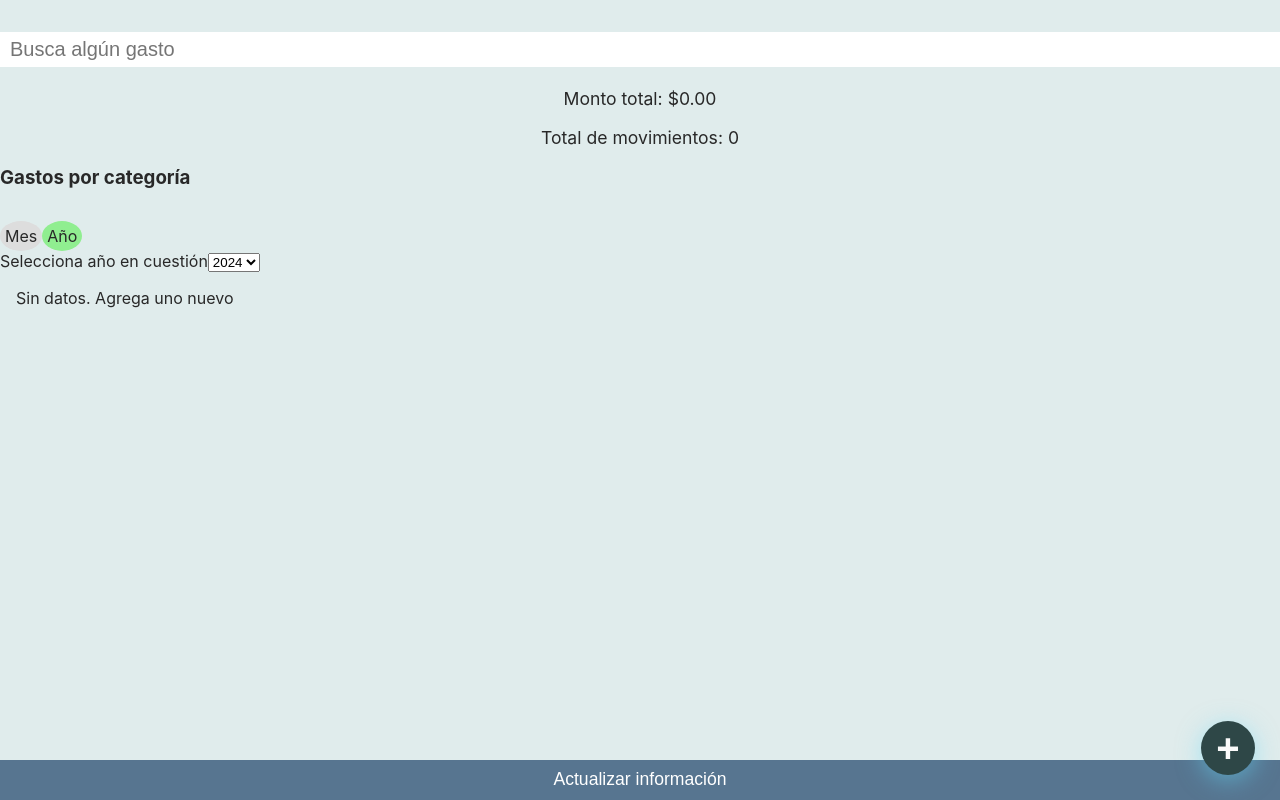
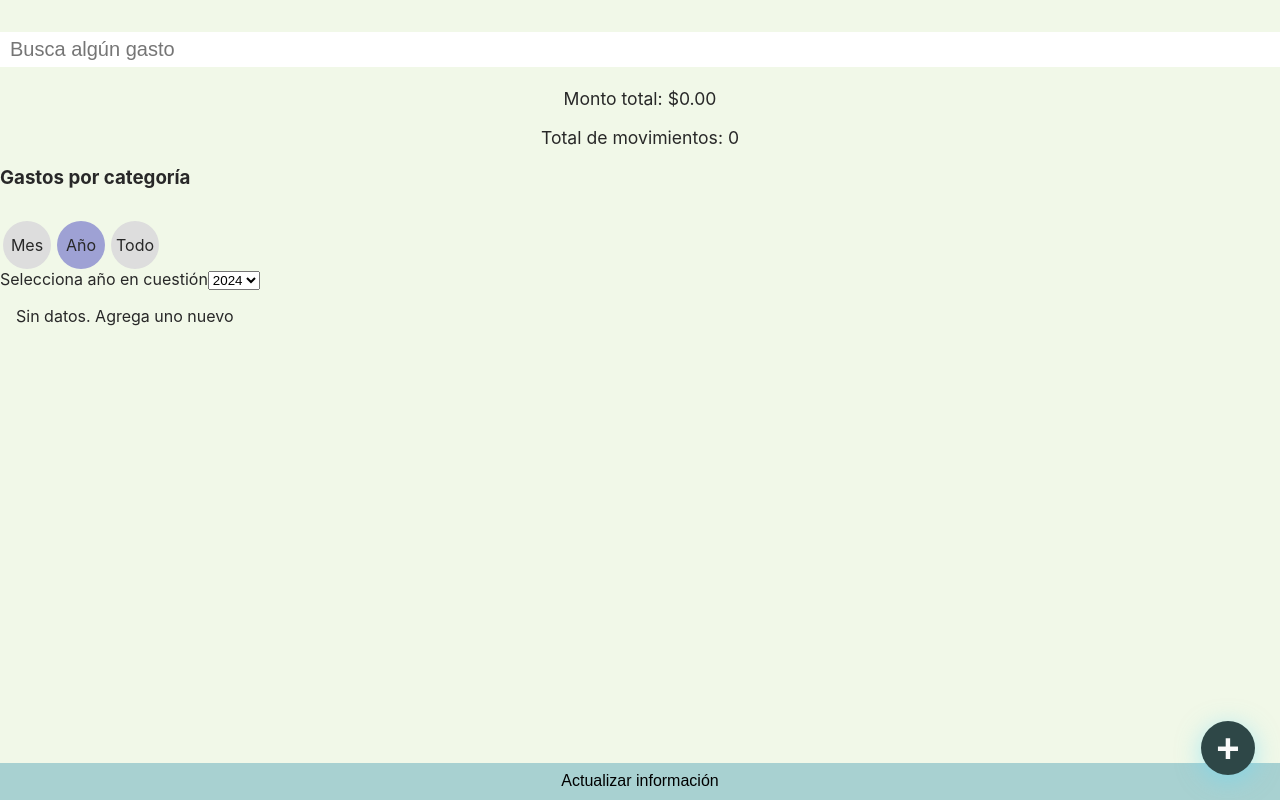
Before and after one commit to OscarUrielCZ/fint-desktop, a React (Create React App) app: page / in a window 1280 px wide. Built offline with nearby package versions, Linux system fonts and the light colour scheme.

Commit message:
colores nuevos, filtro total historial

```diff
--- a/src/App.css
+++ b/src/App.css
@@ -6,7 +6,7 @@
     position: fixed;
     top: 0;
     width: 100%;
-    background-color: #e0ecec;
+    background-color: #F1F8E8;
 }
 
 .bottom-pinned {
@@ -18,10 +18,7 @@
 .btn-update {
     width: 100%;
     padding: 0.6rem;
-
-    font-size: 1.1rem;
-
-    background-color: #577590;
-    color: white;
+    font-size: 1rem;
+    background-color: #A8D1D1;
     border: none;
 }
--- a/src/AppUI.js
+++ b/src/AppUI.js
@@ -32,6 +32,7 @@ function AppUI() {
   const expensesFiltered = expensesFound
     .filter((expense) => {
       return (
+        periodSelected === Period.FULL ||
         (periodSelected === Period.MONTH &&
           expense.date.getMonth() == dateComponents.month &&
           expense.date.getFullYear() == dateComponents.year) ||
@@ -54,7 +55,7 @@ function AppUI() {
           onClick={() => setPeriodSelected(Period.MONTH)}
           style={{
             backgroundColor:
-              periodSelected === Period.MONTH ? "lightgreen" : "#ddd",
+              periodSelected === Period.MONTH ? "#9EA1D4" : "#ddd",
           }}
         >
           Mes
@@ -63,10 +64,19 @@ function AppUI() {
           onClick={() => setPeriodSelected(Period.YEAR)}
           style={{
             backgroundColor:
-              periodSelected === Period.YEAR ? "lightgreen" : "#ddd",
+              periodSelected === Period.YEAR ? "#9EA1D4" : "#ddd",
           }}
         >
           Año
+        </Chip>
+        <Chip
+          onClick={() => setPeriodSelected(Period.FULL)}
+          style={{
+            backgroundColor:
+              periodSelected === Period.FULL ? "#9EA1D4" : "#ddd",
+          }}
+        >
+          Todo
         </Chip>
       </div>
 
@@ -95,6 +105,7 @@ function AppUI() {
             </select>
           </div>
         )}
+        {periodSelected !== Period.FULL && (
           <div>
             <span>Selecciona año en cuestión</span>
             <select
@@ -108,6 +119,7 @@ function AppUI() {
               <option value="2022">2022</option>
             </select>
           </div>
+        )}
       </div>
 
       <div style={{ marginBottom: "4rem" }}>
--- a/src/common/types.ts
+++ b/src/common/types.ts
@@ -8,6 +8,7 @@ export enum Period {
     WEEK,
     MONTH,
     YEAR,
+    FULL
 }
 
 export type Expense = {
--- /dev/null
+++ b/src/components/Chip/Chip.css
@@ -0,0 +1,16 @@
+.Chip {
+    background-color: #ddd;
+    border-radius: 50%;
+    display: inline-block;
+    width: 3rem;
+    height: 3rem;
+    line-height: 3rem;
+    text-align: center;
+    margin-left: 3px;
+    margin-right: 3px;
+}
+
+.Chip:hover {
+    cursor: pointer;
+    transform: scale(0.9);
+}
--- a/src/components/Chip/index.tsx
+++ b/src/components/Chip/index.tsx
@@ -1,26 +1,27 @@
 import React, { MouseEventHandler } from "react";
 import PropTypes from "prop-types";
 
-const styles = {
-    container: {
-        backgroundColor: "#ddd",
-        borderRadius: "50%",
-        display: "inline-block",
-        padding: 5
-    }
-};
+import "./Chip.css";
 
-function Chip({ children, onClick, style }: { children: string, onClick: MouseEventHandler, style?: object }) {
-    return (
-        <div style={{...styles.container, ...style}} onClick={onClick}>
-            { children }
-        </div>
-    );
+function Chip({
+  children,
+  onClick,
+  style,
+}: {
+  children: string;
+  onClick: MouseEventHandler;
+  style?: object;
+}) {
+  return (
+    <div className="Chip" style={style} onClick={onClick}>
+      {children}
+    </div>
+  );
 }
 
 Chip.propTypes = {
-    children: PropTypes.string.isRequired,
-    style: PropTypes.object
+  children: PropTypes.string.isRequired,
+  style: PropTypes.object,
 };
 
 export default Chip;
--- a/src/components/ExpenseItem/ExpenseItem.css
+++ b/src/components/ExpenseItem/ExpenseItem.css
@@ -3,8 +3,10 @@
     margin-top: 1rem;
     padding: 1rem;
     box-sizing: border-box;
-    box-shadow: 0px 5px 7px rgba(210, 218, 250, 0.5);
-    background-color: #8ECAE6;
+    background-color: #f4f8f0;
+    border-radius: 10px 10px 0 0;
+    border: 1px solid rgba(210, 218, 250, 0.7);
+    box-shadow: 0px 5px 25px rgba(235, 239, 240, 0.5);
 }
 
 .ExpenseItem .name {
@@ -24,10 +26,14 @@
 
 .actions .delete {
     flex: 1;
-    background-color: #f35a2b;
+    background-color: rgba(253, 138, 138, 0.5);
+    padding: 4px;
+    color: #e04545;
 }
 
 .actions .update {
     flex: 1;
-    background-color: #FFB703;
+    background-color: rgba(241, 247, 181, 0.5);
+    padding: 4px;
+    color: #afb93e;
 }
--- a/src/index.css
+++ b/src/index.css
@@ -3,7 +3,7 @@ body {
     font-family: -apple-system, BlinkMacSystemFont, 'Segoe UI', 'Roboto', 'Oxygen',
     'Ubuntu', 'Cantarell', 'Fira Sans', 'Droid Sans', 'Helvetica Neue',
     sans-serif;
-    background-color: #e0ecec;
+    background-color: #F1F8E8;
     color: rgb(40, 40, 40);
 }
 
```
Lines whose indentation alone changed are shown as unchanged.
